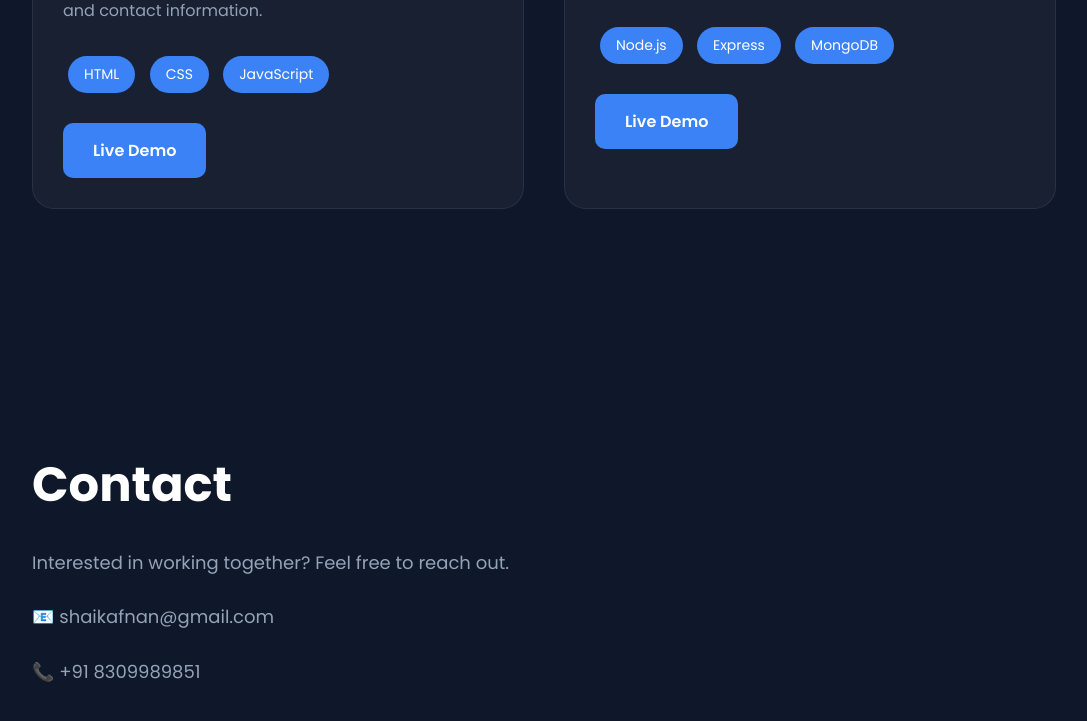
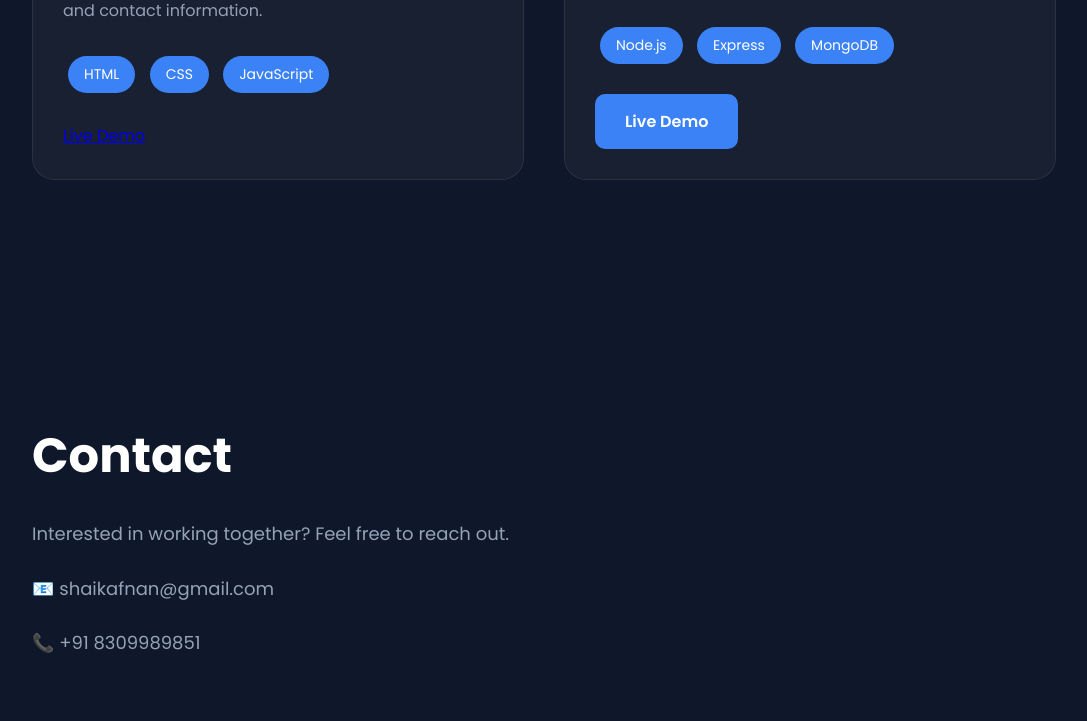
Before and after one commit to skafnan/ma-overseas-website, a plain HTML site: page my-portfolio/index.html in a window 1280 px wide. Shown: the part 2831-3552 px from the top of the page, without its empty margins (96-1183 px from the left). Drawn offline with Linux system fonts and the light colour scheme.

Commit message:
Fix live demo link

```diff
--- a/my-portfolio/index.html
+++ b/my-portfolio/index.html
@@ -197,7 +197,7 @@
                     <div class="project-buttons">
 
 
-    <a href="https://ma-overseas-website.vercel.app/" class="btn-primary" target="_blank">
+    <a href="https://my-portfolio-pi-flame-64.vercel.app" target="_blank">
     Live Demo
 </a>
 
```
